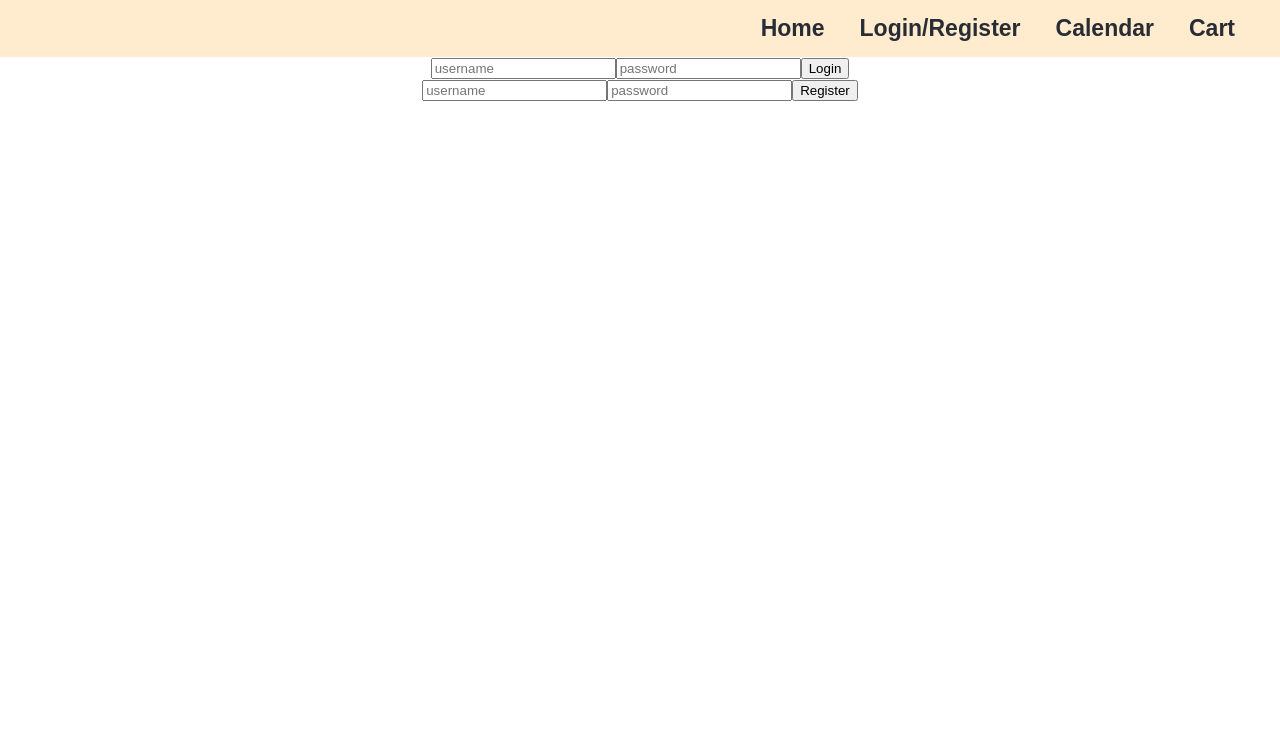
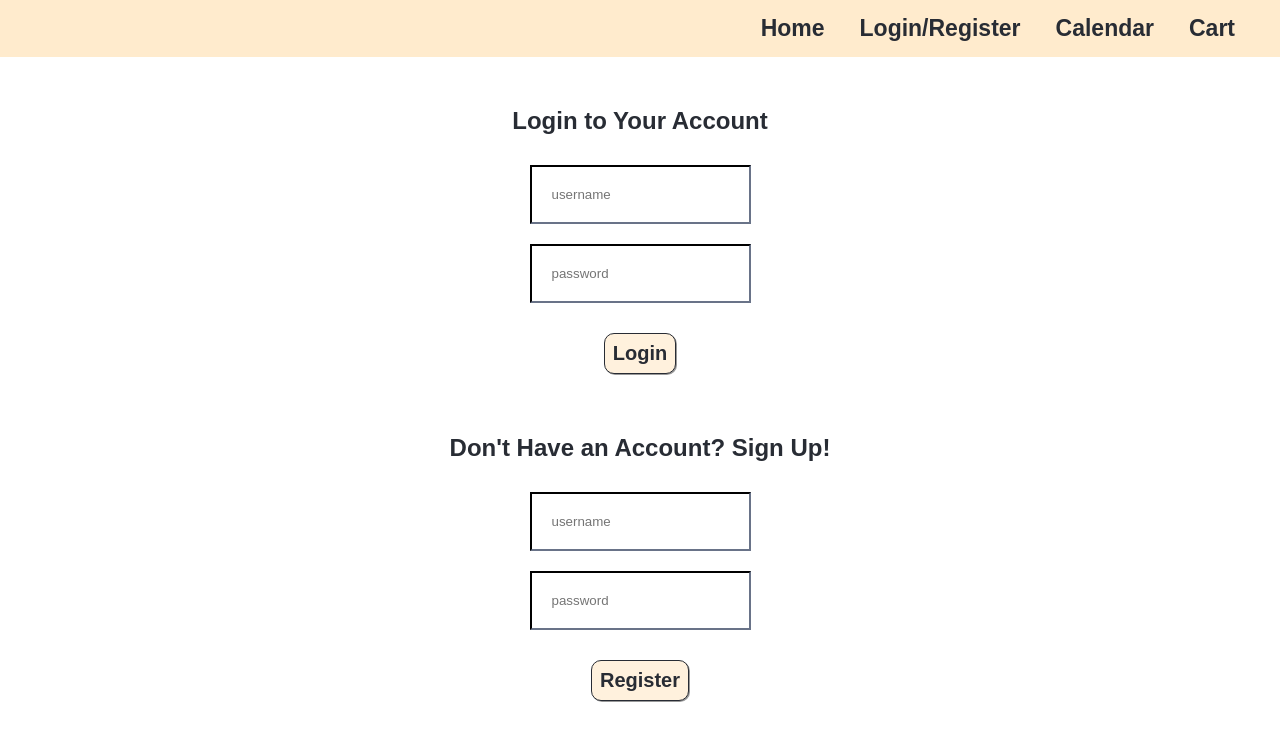
Before and after one commit to jenna-allgeier/giverly, a React (Create React App) app in the folder client/: page /login-register in a window 1280 px wide. Shown: the top 740 px of the page. Built offline with nearby package versions, Linux system fonts and the light colour scheme.

Commit message:
nav and all buttons, links working, some styling

```diff
--- a/client/src/App.js
+++ b/client/src/App.js
@@ -4,6 +4,8 @@ import Welcome from './pages/Welcome';
 import Navbar from './components/Navbar';
 // import UserProfile from './pages/UserProfile';
 import LoginRegister from './pages/LoginRegister';
+import Login from './components/Login';
+import Register from './components/Register';
 import Calendar from './pages/Calendar';
 import Cart from './pages/Cart'
 
--- a/client/src/components/Login.jsx
+++ b/client/src/components/Login.jsx
@@ -2,7 +2,6 @@ import { connect } from "react-redux"
 import { AddUsername, AddUserPassword } from "../store/actions/UserActions"
 
 const Login = (props) => {
-    console.log(props)
 
     const handleUsernameChange = (e) => {
         props.addUsername(e.target.value)
@@ -18,10 +17,12 @@ const Login = (props) => {
     }
 
     return (
-        <div>
-            <form action="">
+        <div className="login-register-container">
+            <h2>Login to Your Account</h2>
+            <form className='login-register-form'>
                 <input
                     type="text"
+                    className="input-field"
                     name='username'
                     placeholder="username"
                     value={props.userState.addUsername}
@@ -29,12 +30,13 @@ const Login = (props) => {
                 />
                 <input
                     type="text"
+                    className="input-field"
                     name='password'
                     placeholder="password"
                     value={props.userState.addUserPassword}
                     onChange={handlePasswordChange}
                 />
-                <button type="submit" onClick={handleSubmit}>
+                <button type="submit" className="button" onClick={handleSubmit}>
                     Login
                 </button>
             </form>
--- a/client/src/components/Navbar.jsx
+++ b/client/src/components/Navbar.jsx
@@ -6,10 +6,10 @@ const Navbar = (props) => {
     return (
         <header className="nav-header">
             <nav>
-                <Link className="links welcome" to='/'>Home</Link>
+                <Link className="links home" to='/'>Home</Link>
                 <Link className="links login-register" to='/login-register'>Login/Register</Link>
                 <Link className="links calendar" to='/calendar'>Calendar</Link>
-                <Link className="links welcome" to='/cart'>Cart</Link>
+                <Link className="links cart" to='/cart'>Cart</Link>
                 {/* <Link className= "links profileLink" to={`/profile/${userId}`}>
                 <img className="profilePic" src={`${props.userProfile.picture}`}></img>
                     Profile</Link> */}
--- a/client/src/components/Register.jsx
+++ b/client/src/components/Register.jsx
@@ -2,7 +2,6 @@ import { connect } from "react-redux"
 import { CreateUsername, CreateUserPassword, RegisterUsername, RegisterUserPassword } from "../store/actions/UserActions"
 
 const Register = (props) => {
-    console.log(props)
 
     const handleUsernameChange = (e) => {
         props.createUsername(e.target.value)
@@ -19,10 +18,12 @@ const Register = (props) => {
     }
 
     return (
-        <div>
-            <form action="">
+        <div className="login-register-container">
+            <h2>Don't Have an Account? Sign Up!</h2>
+            <form className='login-register-form'>
                 <input
                     type="text"
+                    className="input-field"
                     name='username'
                     placeholder="username"
                     value={props.userState.createUsername}
@@ -30,12 +31,14 @@ const Register = (props) => {
                 />
                 <input
                     type="text"
+                    className="input-field"
                     name='password'
                     placeholder="password"
                     value={props.userState.createUserPassword}
                     onChange={handlePasswordChange}
                 />
-                <button type="submit" onClick={handleSubmit}>
+                {/* add confirm password */}
+                <button type="submit" className="button" onClick={handleSubmit}>
                     Register
                 </button>
             </form>
--- a/client/src/pages/Welcome.js
+++ b/client/src/pages/Welcome.js
@@ -1,5 +1,6 @@
 import { connect } from "react-redux"
 import logo from '../logo.png';
+import { Link } from 'react-router-dom'
 
 
 const Welcome = (props) => {
@@ -7,17 +8,18 @@ const Welcome = (props) => {
     return (
         <div>
             <header className="App-header">
-                <h1>Welcome to giverly!</h1>
+                <h1 className="welcome">Welcome to giverly!</h1>
                 <img src={logo} className="App-logo" alt="logo" />
+                <Link to='login-register'>
+                    <button className="button">Login/Register</button>
+                </Link>
             </header>
         </div>
     )
 }
 
 const mapStateToProps = (state) => {
-    return {
-        appState: state.appState
-    }
+    return {}
 }
 
 const mapActionsToProps = (dispatch) => {
--- a/client/src/styles/App.css
+++ b/client/src/styles/App.css
@@ -37,6 +37,43 @@
   }
 }
 
+/* ------- general ---------- */
+
+h1, h2, h3, h4, p {
+  color:#282c34;
+  font-family: Arial, Helvetica, sans-serif;
+}
+
+.button {
+  margin: 10px;
+  margin-top: 20px;
+  padding: 8px;
+  border: 1px solid #282c34;
+  border-radius: 10px;
+  color: #282c34;
+  background-color: rgb(255, 241, 221);
+  font-weight: bolder;
+  font-family: Arial, Helvetica, sans-serif;
+  font-size: 20px;
+  box-shadow: 1px 1px #999;
+  transition-duration: 0.5s;
+  opacity: 1;
+}
+
+.button:hover {
+  background-color: #282c34;
+  color: rgb(255, 241, 221);
+}
+.button:active {
+  background-color: rgb(250, 250, 134);
+  color: grey;
+  box-shadow: 0 1px #666;
+  transform: translateY(4px);
+  opacity: 0.5;
+}
+
+/* ------- nav ---------- */
+
 .nav-header {
   display: flex;
   flex-direction: row-reverse;
@@ -49,7 +86,41 @@
   text-decoration: none;
   font-size: 23px;
   font-weight: bolder;
-  font-family: Arial, Helvetica, sans-serif;
   padding: 5px;
   margin-right: 25px;
+  font-family: Arial, Helvetica, sans-serif;
 }
+
+/* ------- welcome ---------- */
+
+.welcome {
+  color: blanchedalmond;
+}
+
+/* ------- login/register ---------- */
+
+.login-register-container {
+  margin-top: 50px;
+}
+
+.login-register-form {
+  display: flex;
+  flex-flow: column;
+  justify-content: center;
+  align-items: center;
+  font-family:'Lucida Sans', 'Lucida Sans Regular', 'Lucida Grande', 'Lucida Sans Unicode', Geneva, Verdana, sans-serif;
+  color: #282c34;
+}
+
+.input-field {
+  padding: 20px;
+  margin: 10px;
+  border-color: #282c34;
+}
+
+/* ------- calendar ---------- */
+
+
+
+
+/* ------- cart ---------- */
```
